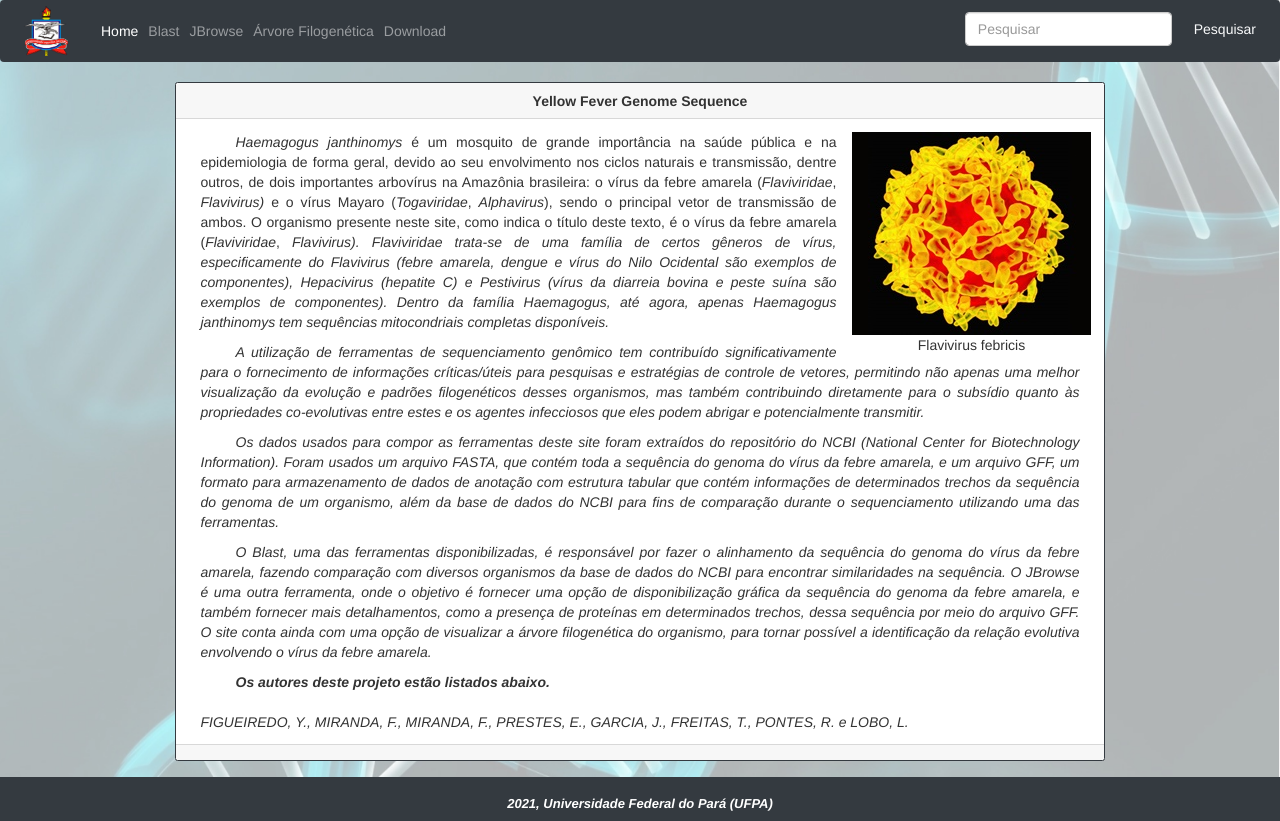
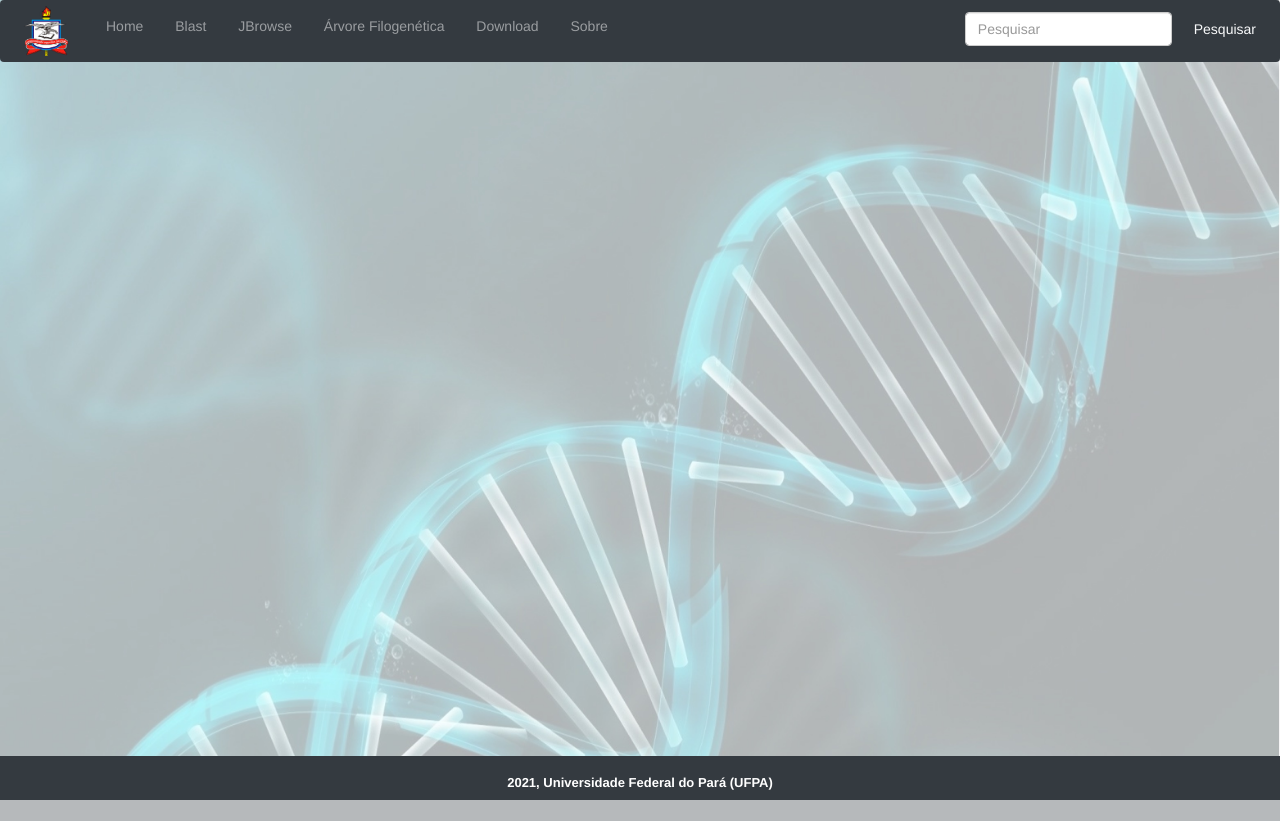
Before and after one commit to YannFigueiredo/projeto-bioinformatica, a Django app: page / in a window 1280 px wide. After the commit the page ends 800 px from the top, so only its background shows below. Run offline with Django 3.2, Linux system fonts and the light colour scheme; some libraries are stand-ins or nearby versions.

Commit message:
Adicionada página about

```diff
--- a/bioinfo_project/bioinfo_web/static/css/styles.css
+++ b/bioinfo_project/bioinfo_web/static/css/styles.css
@@ -81,6 +81,29 @@ button.btn.download:hover{
 
 form.form-inline{
     margin-left: auto;
+}
+
+.navbar-abas{
+    padding-left: 0;
+}
+
+.nav-link{
+    margin-right: 8px;
+    color: rgba(255, 255, 255, 0.5);
+    display: inline;
+}
+
+.nav-link:hover{
+    color: white;
+}
+
+.nav-link:enabled{
+    color: white;
+}
+
+.nav-item{
+    text-decoration: none;
+    display: inline;
 }
 
 /*Estilo página home*/
--- a/bioinfo_project/bioinfo_web/templates/base.html
+++ b/bioinfo_project/bioinfo_web/templates/base.html
@@ -26,8 +26,8 @@
     </button>
 
     <div class="collapse navbar-collapse" id="conteudoNavbarSuportado">
-      <ul class="navbar-nav mr-auto">
-        <li class="nav-item active">
+      <ul class="navbar-abas">
+        <li class="nav-item">
           <a class="nav-link" href="/">Home <span class="sr-only">(página atual)</span></a>
         </li>
         <li class="nav-item">
@@ -41,7 +41,9 @@
         </li>
         <li class="nav-item">
           <a class="nav-link" href="/download">Download</a>
-          <!--Ainda não funciona-->
+        </li>
+        <li class="nav-item">
+          <a class="nav-link" href="/sobre">Sobre</a>
         </li>
       </ul>
     </div>
--- a/bioinfo_project/bioinfo_web/templates/bioinfo_web/blast.html
+++ b/bioinfo_project/bioinfo_web/templates/bioinfo_web/blast.html
@@ -82,7 +82,7 @@
                 -->
 
             <div class="campo-submit">
-                <input class="input_submit" type="submit" value="Submit" id="btn-submit"
+                <input class="input_submit" type="submit" value="Blast" id="btn-submit"
                     onclick="verificar_campos_vazios()">
             </div>
         </div>
--- a/bioinfo_project/bioinfo_web/templates/bioinfo_web/home.html
+++ b/bioinfo_project/bioinfo_web/templates/bioinfo_web/home.html
@@ -4,62 +4,6 @@
 
 {% block content %}
 <div class="row justify-content-center" id="div-principal-home">
-    <div class="col-lg-9 align-self-center">
-        <div id="card-texto-home" class="card border-dark text-center">
-            <div class="card-header">
-                <b>Yellow Fever Genome Sequence</b>
-            </div>
-            <div class="card-body">
-                <figure class="figura-virus">
-                    <img class="foto-virus" src="static/imagens/yellow-fever-virus.jpg"/>
-                    <figcaption class="legenda-foto-home">Flavivirus febricis</figcaption>
-                </figure>
-                <p class="card-text"><i>Haemagogus janthinomys</i> é um mosquito de grande importância na saúde pública e na
-                    epidemiologia de forma geral, devido ao seu envolvimento nos ciclos naturais e transmissão, dentre
-                    outros, de dois importantes arbovírus na Amazônia brasileira: o vírus da febre amarela (<i>Flaviviridae</i>,
-                    <i>Flavivirus)</i> e o vírus Mayaro (<i>Togaviridae</i>, <i>Alphavirus</i>), sendo o principal vetor de transmissão de ambos.
-                    O organismo presente neste site, como indica o título deste texto, é o vírus da febre amarela
-                    (<i>Flaviviridae</i>, <i>Flavivirus). <i>Flaviviridae</i> trata-se de uma família de certos gêneros de vírus,
-                    especificamente do <i>Flavivirus</i> (febre amarela, dengue e vírus do Nilo Ocidental são exemplos de
-                    componentes), <i>Hepacivirus</i> (hepatite C) e <i>Pestivirus</i> (vírus da diarreia bovina e peste suína são
-                    exemplos de componentes). Dentro da família <i>Haemagogus</i>, até agora, apenas <i>Haemagogus janthinomys</i> tem sequências mitocondriais
-                    completas disponíveis.
-                </p>
-                <p class="card-text">
-                    A utilização de ferramentas de sequenciamento genômico tem contribuído significativamente para o
-                    fornecimento de informações críticas/úteis para pesquisas e estratégias de controle de vetores,
-                    permitindo não apenas uma melhor visualização da evolução e padrões filogenéticos desses organismos,
-                    mas também contribuindo diretamente para o subsídio quanto às propriedades co-evolutivas entre estes
-                    e os agentes infecciosos que eles podem abrigar e potencialmente transmitir.
-                </p>
-                <p class="card-text">
-                    Os dados usados para compor as ferramentas deste site foram extraídos do repositório do NCBI
-                    (National Center for Biotechnology Information). Foram usados um arquivo FASTA, que contém toda a
-                    sequência do genoma do vírus da febre amarela, e um arquivo GFF, um formato para armazenamento de
-                    dados de anotação com estrutura tabular que contém informações de determinados trechos da sequência
-                    do genoma de um organismo, além da base de dados do NCBI para fins de comparação durante o
-                    sequenciamento utilizando uma das ferramentas.
-                </p>
-                <p class="card-text">
-                    O Blast, uma das ferramentas disponibilizadas, é responsável por fazer o alinhamento da sequência do
-                    genoma do vírus da febre amarela, fazendo comparação  com diversos organismos da base de dados do
-                    NCBI para encontrar similaridades na sequência. O JBrowse é uma outra ferramenta, onde o objetivo é
-                    fornecer uma opção de disponibilização gráfica da sequência do genoma da febre amarela, e também
-                    fornecer mais detalhamentos, como a presença de proteínas em determinados trechos, dessa sequência
-                    por meio do arquivo GFF. O site conta ainda com uma opção de visualizar a árvore filogenética do
-                    organismo, para tornar possível a identificação da relação evolutiva envolvendo o vírus da febre
-                    amarela.
-                </p>
-                <p class="card-text">
-                    <b>Os autores deste projeto estão listados abaixo.</b><br><br>
-                    FIGUEIREDO, Y., MIRANDA, F., MIRANDA, F., PRESTES, E., GARCIA, J., FREITAS, T., PONTES, R. e
-                    LOBO, L.
-                </p>
-            </div>
-            <div class="card-footer text-muted">
-                <!--Algum texto de rodapé-->
-            </div>
-        </div>
-    </div>
+
 </div>
 {% endblock %}
--- a/bioinfo_project/bioinfo_web/urls.py
+++ b/bioinfo_project/bioinfo_web/urls.py
@@ -9,7 +9,8 @@ urlpatterns = [
     path('blast/', views.blast, name='blast'),
     path('blast/dados/', views.get_dados_amostra, name='dados'),
     path('blast/resultado', views.resultado_blast, name='resultado_blast'),
-    path('download/', views.download, name='download')
+    path('download/', views.download, name='download'),
+    path('sobre/', views.sobre, name="sobre")
 ]
 
 if settings.DEBUG:
--- a/bioinfo_project/bioinfo_web/views.py
+++ b/bioinfo_project/bioinfo_web/views.py
@@ -12,6 +12,10 @@ def home(request):
 
 def download(request):
     return render(request, 'bioinfo_web/download.html')
+
+
+def sobre(request):
+    return render(request, 'bioinfo_web/sobre.html')
 
 
 def blast(request):
```
Also changed, not shown: bioinfo_project/bioinfo_web/templates/bioinfo_web/sobre.html (added, +69 -0 lines).
